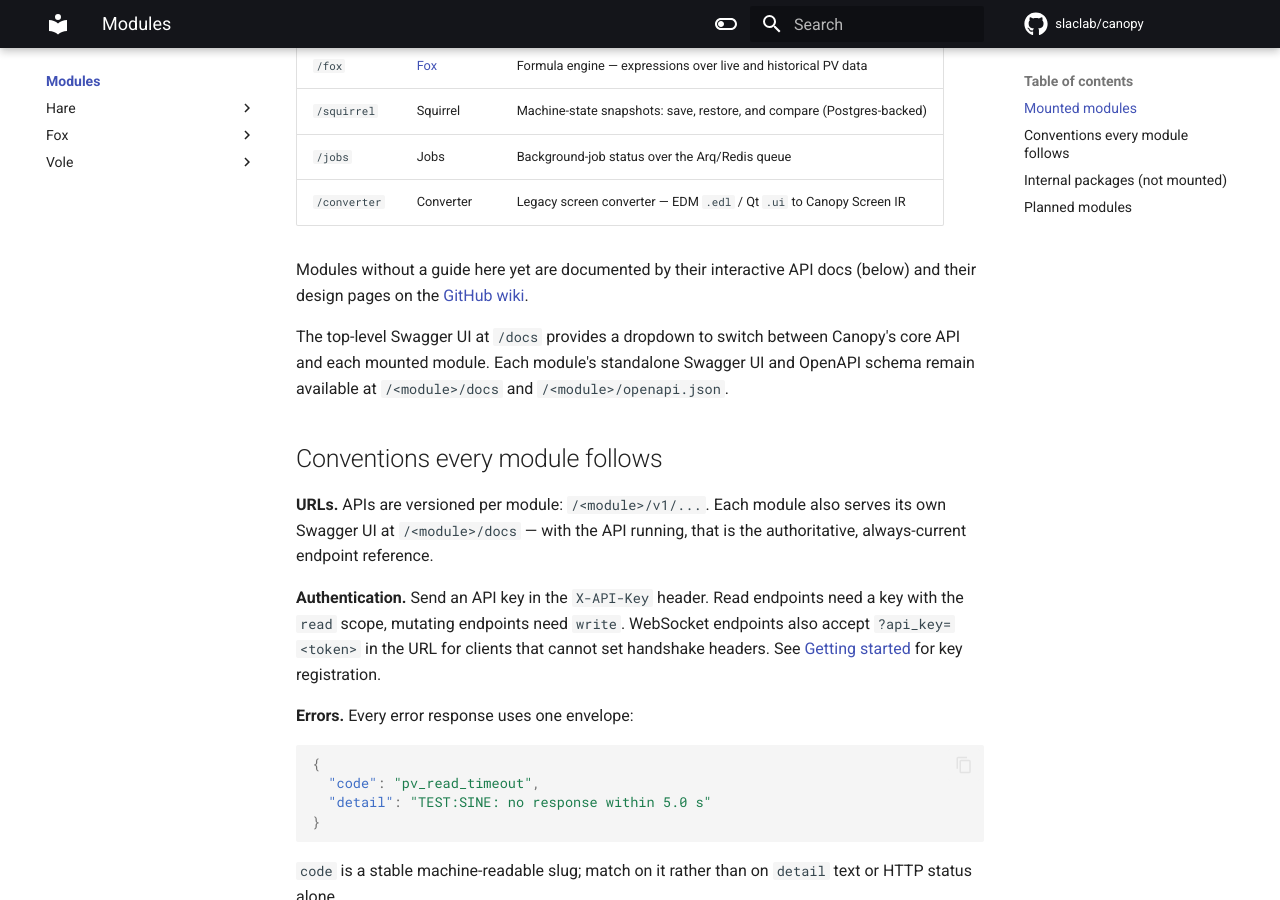
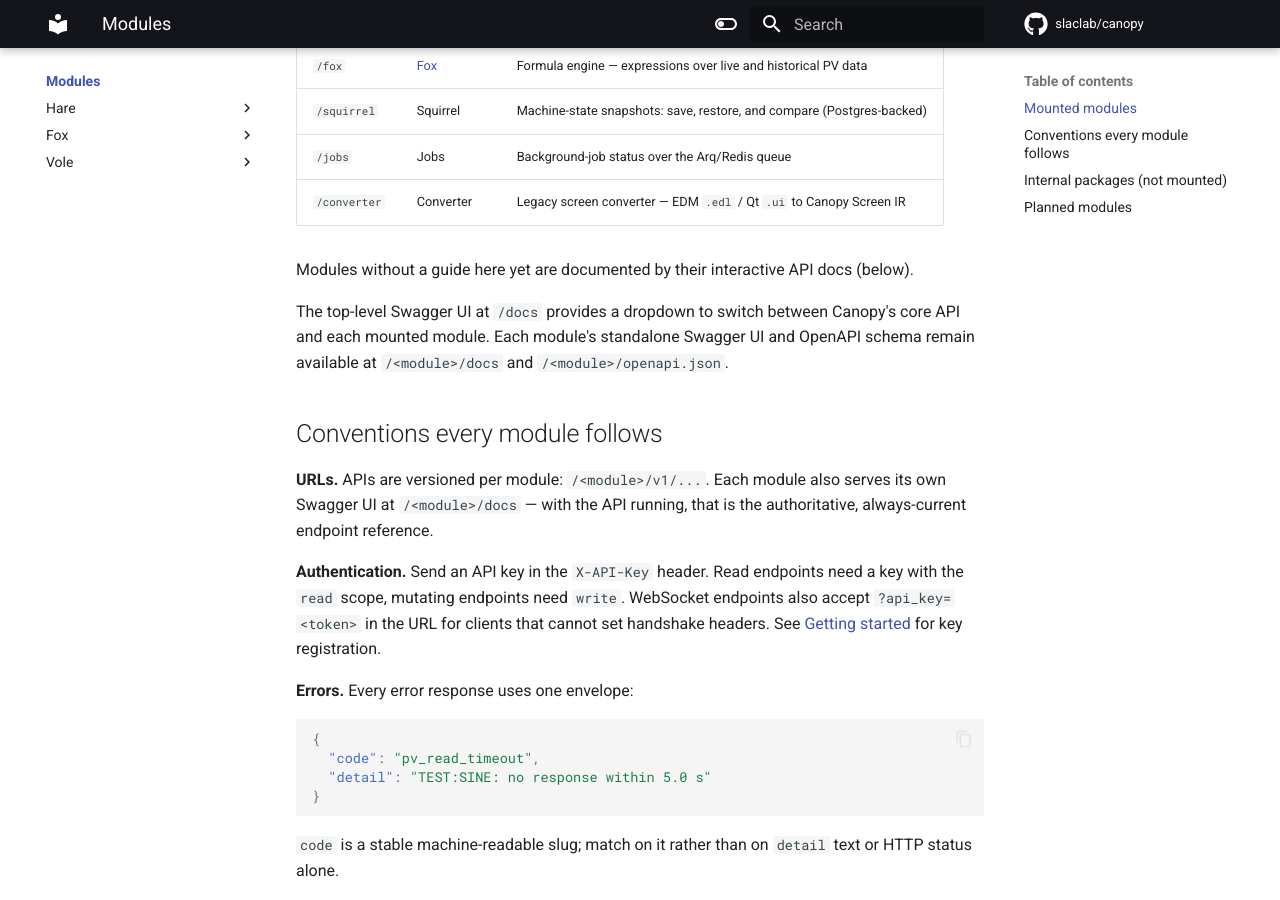
Before and after one commit to slaclab/canopy, an MkDocs documentation site: the page built from docs/modules/index.md, in a window 1280 px wide and 900 px high, scrolled down 580 px. Built offline with MkDocs 1.6.1 and Material for MkDocs 9.7.7, drawn with Linux system fonts in a browser that asks for light colours; comment, search, counter and statistics services are not loaded; some of the changed text lies outside the part shown.

Commit message:
DOC: Drop the links to the GitHub wiki
The wiki stays empty in this repository, so the four links in the docs
(index, modules overview, getting started) would lead nowhere.

```diff
--- a/docs/modules/index.md
+++ b/docs/modules/index.md
@@ -19,8 +19,7 @@
 | `/converter` | Converter | Legacy screen converter — EDM `.edl` / Qt `.ui` to Canopy Screen IR |
 
 Modules without a guide here yet are documented by their interactive API docs
-(below) and their design pages on the
-[GitHub wiki](https://github.com/slaclab/Canopy/wiki).
+(below).
 
 The top-level Swagger UI at `/docs` provides a dropdown to switch between
 Canopy's core API and each mounted module. Each module's standalone Swagger UI
@@ -81,6 +80,3 @@
 
 - **Owl** — plot-configuration persistence + legacy importer.
 - **Wren** — rules engine, hosted inside Hare.
-
-Design discussions for these live on the
-[GitHub wiki](https://github.com/slaclab/Canopy/wiki).
```
Also changed, not shown: docs/getting_started.md (+0 -2 lines), docs/index.md (+1 -2 lines).
